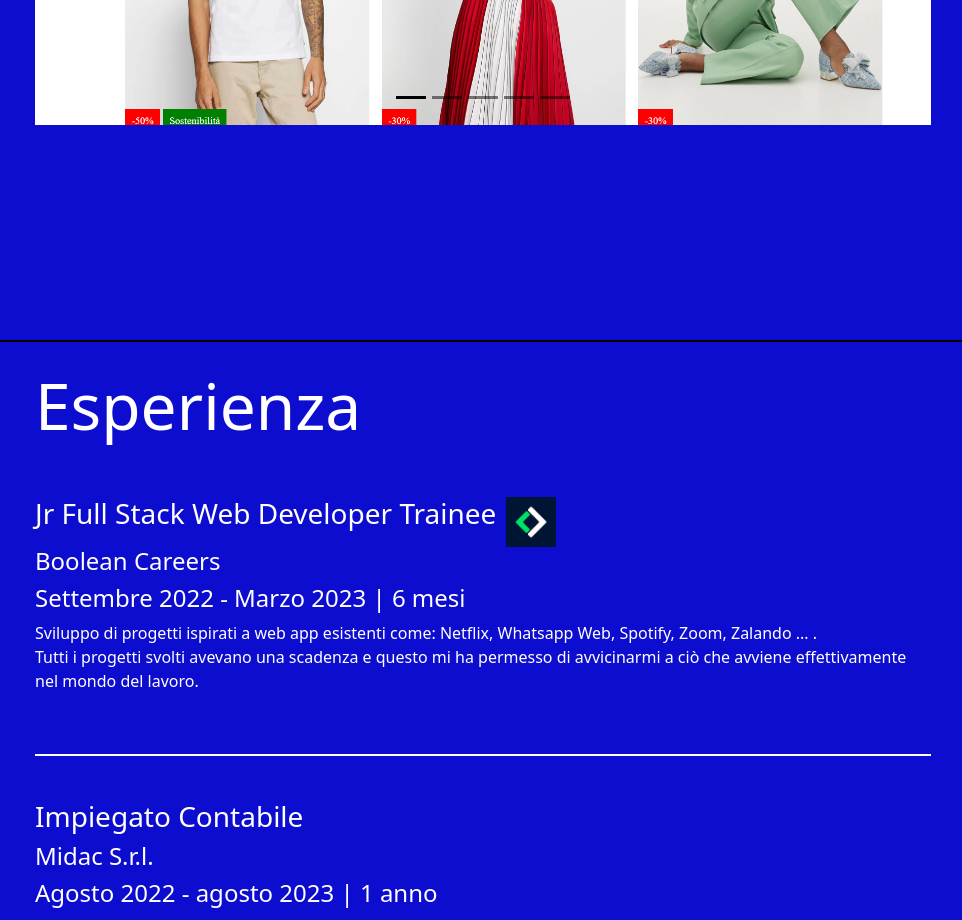
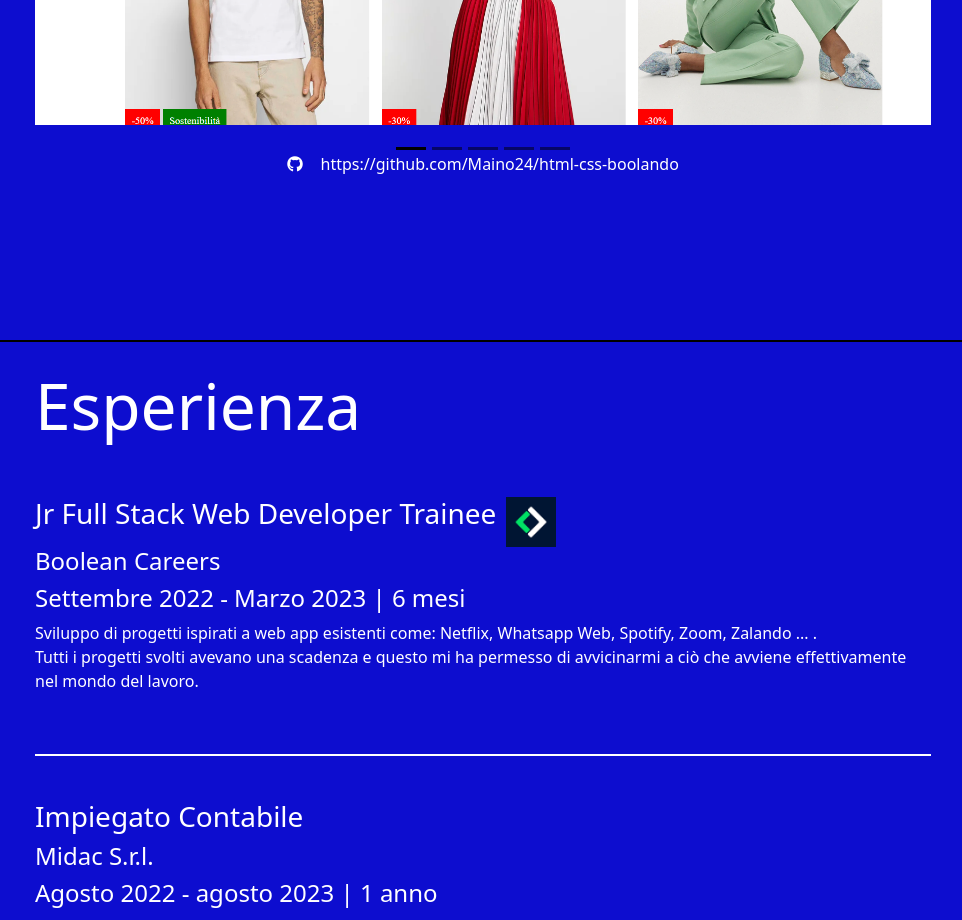
Before and after one commit to Maino24/Portfolio, a Vue app: page / in a window 1280 px wide. Shown: the part 2060-2980 px from the top of the page, without its empty margins (157-1119 px from the left). Built offline with nearby package versions, Linux system fonts and the light colour scheme.

Commit message:
link github progetti

```diff
--- a/src/components/ProjectsComp.vue
+++ b/src/components/ProjectsComp.vue
@@ -4,20 +4,6 @@
         <div class="containerP">
            <h1 class="title">Progetti</h1>
 
-
-                  <!--      <img src="../assets/Zalando.png" class="d-block w-100" alt="...">
-                    </div>
-                    <div class="carousel-item">
-                        <img src="../assets/Netflix.png" class="d-block w-100" alt="...">
-                    </div>
-                    <div class="carousel-item">
-                        <img src="../assets/Whatsapp.png" class="d-block w-100" alt="...">
-                    </div>
-                    <div class="carousel-item">
-                        <img src="../assets/Dropbox.png" class="d-block w-100" alt="...">
-                    </div>
-                    <div class="carousel-item">
-                        <img src="../assets/discord.png" class="d-block w-100" alt="...">-->
                 <div id="carouselExampleDark" class="carousel carousel-dark slide">
                 <div class="carousel-indicators">
                     <button type="button" data-bs-target="#carouselExampleDark" data-bs-slide-to="0" class="active" aria-current="true" aria-label="Slide 1"></button>
@@ -30,22 +16,27 @@
                     <div class="carousel-item active" data-bs-interval="10000">
                         <img src="../assets/Zalando.png" class="imgZ d-block w-100" alt="...">
                         <div class="carousel-caption d-none d-md-block"></div>
+                        <div class="linkIcon text-center"><a href="https://github.com/Maino24/html-css-boolando"><i class="fa-brands fa-github"></i>https://github.com/Maino24/html-css-boolando</a></div>
                     </div>
                     <div class="carousel-item" data-bs-interval="2000">
                         <img src="../assets/Netflix.png" class="imgN d-block w-100" alt="...">
                         <div class="carousel-caption d-none d-md-block"></div>
+                        <div class="linkIcon text-center"><a href="https://github.com/Maino24/vue-boolflix"><i class="fa-brands fa-github"></i>https://github.com/Maino24/vue-boolflix</a></div>
                     </div>
                     <div class="carousel-item">
                         <img src="../assets/Whatsapp.png" class="imgW d-block w-100" alt="...">
                         <div class="carousel-caption d-none d-md-block"></div>
+                        <div class="linkIcon text-center"><a href="https://github.com/Maino24/vue-boolzapp"><i class="fa-brands fa-github"></i>https://github.com/Maino24/vue-boolzapp</a></div>
                     </div>
                     <div class="carousel-item">
                         <img src="../assets/discord.png" class="imgD d-block w-100" alt="...">
                         <div class="carousel-caption d-none d-md-block"></div>
-                    </div>
+                        <div class="linkIcon text-center"><a href="https://github.com/Maino24/htmlcss-discord"><i class="fa-brands fa-github"></i>https://github.com/Maino24/htmlcss-discord</a></div>
+                  </div>
                     <div class="carousel-item">
                         <img src="../assets/Dropbox.png" class="imgDrop d-block w-100" alt="...">
                         <div class="carousel-caption d-none d-md-block"></div>
+                        <div class="linkIcon text-center"><a href="https://github.com/Maino24/htmlcss-dropbox"><i class="fa-brands fa-github"></i>https://github.com/Maino24/htmlcss-dropbox</a></div>
                     </div>
                 </div>
                 <button class="carousel-control-prev" type="button" data-bs-target="#carouselExampleDark" data-bs-slide="prev">
@@ -93,7 +84,19 @@ export default {
         color: white;
         padding-bottom: 5%;
     }
-
+    .linkIcon{
+        color: white;
+        padding-top: 3%;
+        i{
+            color: white;
+            padding-right: 2%;
+        }
+        a{
+            color: white;
+            text-decoration: none;
+            padding-top: 2%;
+        }
+    }
 
   }
 }
```
